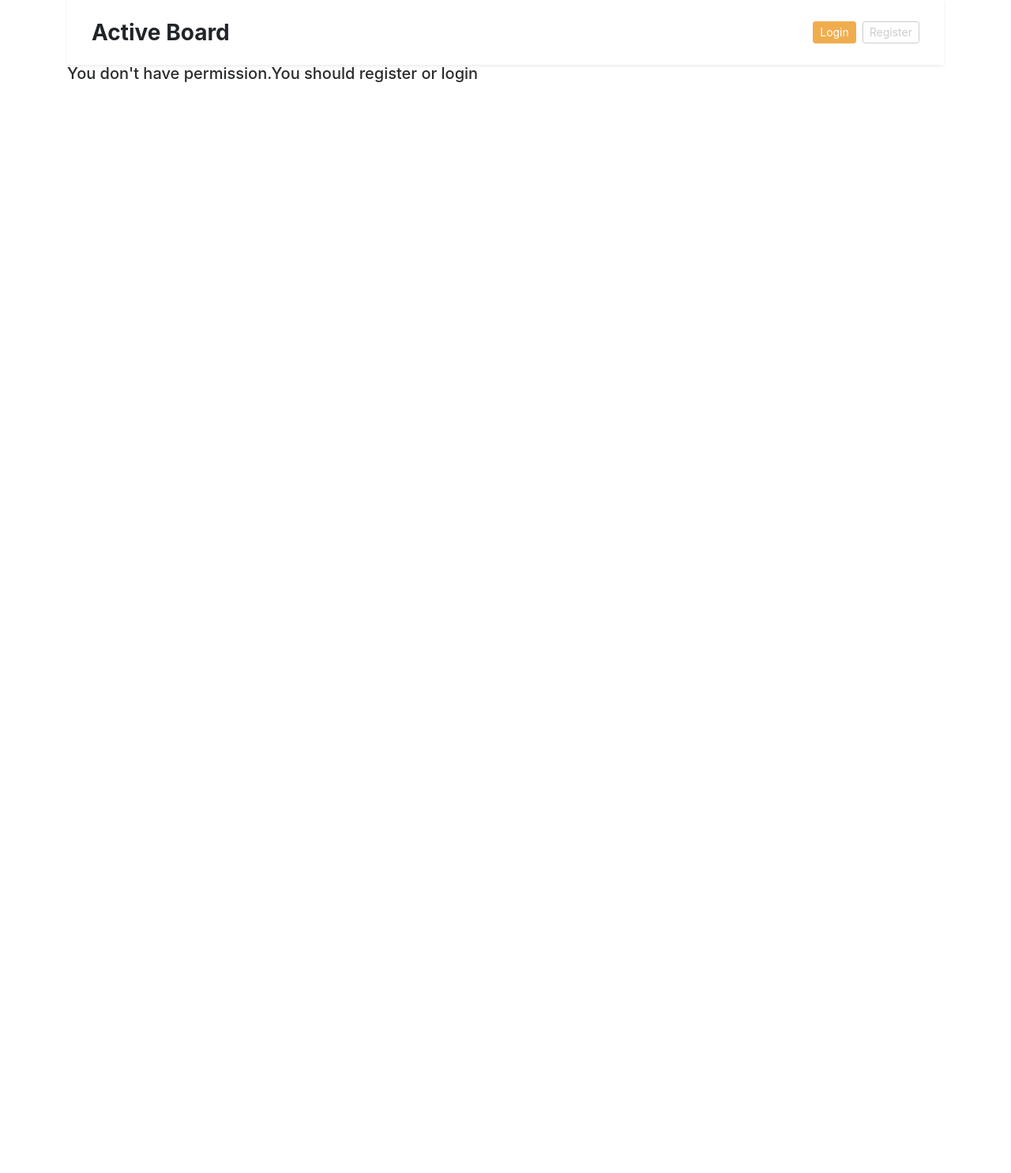
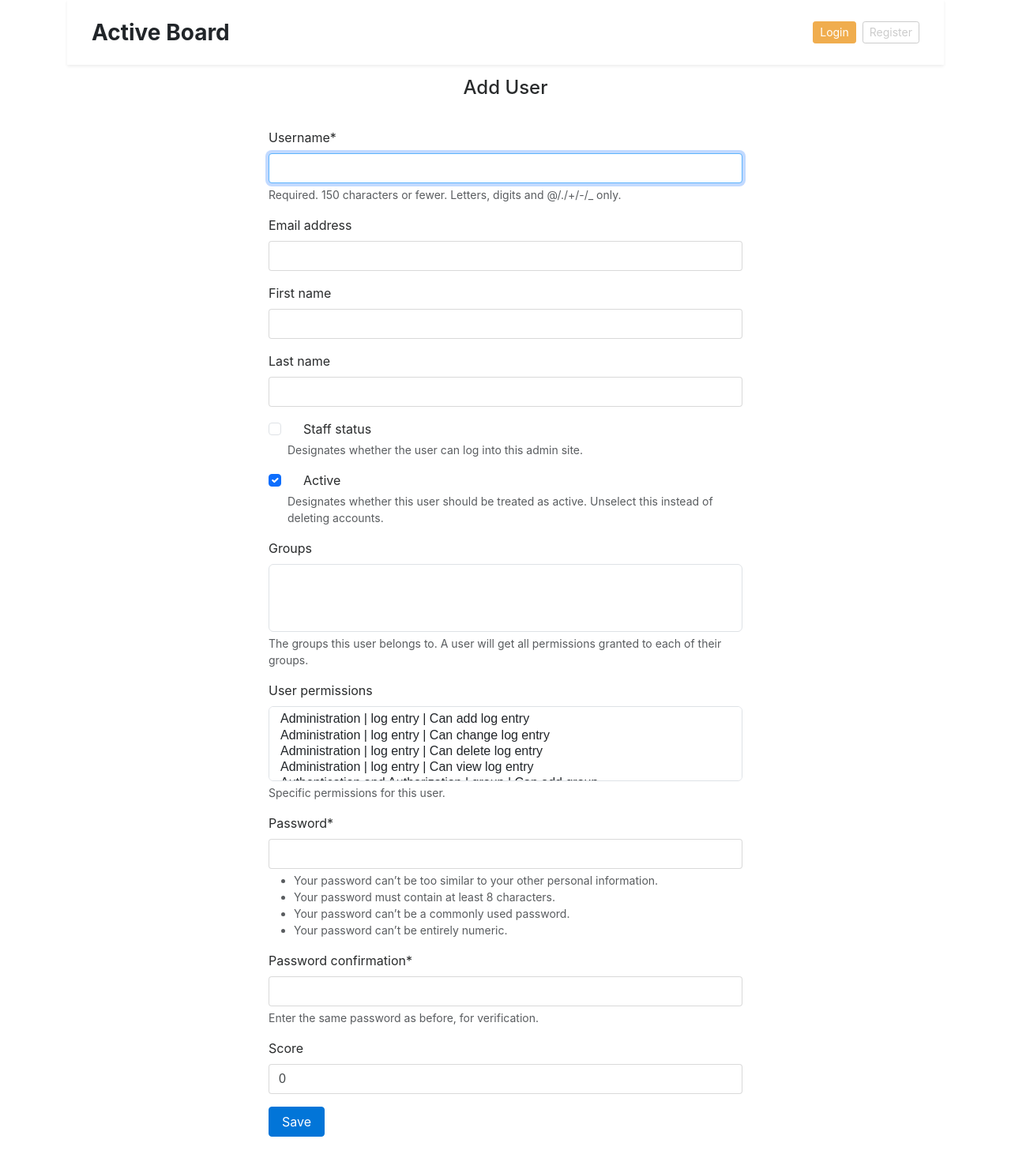
Before and after one commit to Ozodbek3105/Active-Board, a Django app: page /add_user/ in a window 1280 px wide. Shown: the whole page at 79% size. Before the commit the page ends 104 px from the top, so only its background shows below. Run offline with Django 5.2, Linux system fonts and the light colour scheme; lists and menus that the app fills with data are empty; some libraries are stand-ins or nearby versions.

Commit message:
base.html yangilandi

```diff
--- a/templates/base.html
+++ b/templates/base.html
@@ -63,14 +63,11 @@
             </div>
         </nav>
 
-        {% if user.is_authenticated %}
+
         {% block content %}
 
         {% endblock %}
-        {% else %}
 
-        <h5>You don't have permission.You should register or login</h5>
-        {% endif %}
     </div>
     <script src="https://cdn.jsdelivr.net/npm/bootstrap@5.3.3/dist/js/bootstrap.bundle.min.js" integrity="sha384-YvpcrYf0tY3lHB60NNkmXc5s9fDVZLESaAA55NDzOxhy9GkcIdslK1eN7N6jIeHz" crossorigin="anonymous"></script>
 </body>
--- a/users/admin.py
+++ b/users/admin.py
@@ -1,9 +1,9 @@
 from django.contrib import admin
 
-from users.models import Position, Tasks, Teg, UserStatus, Users
+from users.models import Position, Tasks, Teg, UserProfile, UserStatus
 
 # Register your models here.
-admin.site.register(Users)
+admin.site.register(UserProfile)
 admin.site.register(Position)
 
 admin.site.register(UserStatus)
--- a/users/forms.py
+++ b/users/forms.py
@@ -1,11 +1,43 @@
 from django import forms
-from .models import Tasks, Users  # Modelni import qilish kerak
+from django.contrib.auth.models import User, Permission
+from django.contrib.auth.forms import UserCreationForm
+from django import forms
+from .models import Tasks, UserProfile  # Modelni import qilish kerak
 
-class AddUserForm(forms.ModelForm):
+class AddUserForm(UserCreationForm):
+    score = forms.IntegerField(initial=0, required=False)
+
     class Meta:
-        model = Users
-        fields = ['first_name', 'last_name', 'position']
+        model = User
+        fields = ('username', 'email', 'first_name', 'last_name', 'is_staff', 'is_active', 'groups', 'user_permissions')
 
+    def clean_email(self):
+        email = self.cleaned_data.get('email')
+        if User.objects.filter(email=email).exists():
+            raise forms.ValidationError("This email address is already in use.")
+        return email
+
+    def save(self, commit=True):
+        user = super().save(commit=False)
+        if commit:
+            user.save()
+            UserProfile.objects.create(user=user, score=self.cleaned_data.get('score', 0))
+        return user
+
+class EditUserForm(forms.ModelForm):
+    score = forms.IntegerField(required=False)
+
+    class Meta:
+        model = User
+        fields = ('username', 'email', 'first_name', 'last_name', 'is_staff', 'is_active', 'is_superuser', 'groups', 'user_permissions')
+
+    def save(self, commit=True):
+        user = super().save(commit=False)
+        if commit:
+            user.save()
+            user.userprofile.score = self.cleaned_data.get('score', user.userprofile.score)
+            user.userprofile.save()
+        return user
 
 class AddTaskforUser(forms.ModelForm):
     class Meta:
@@ -13,15 +45,6 @@ class AddTaskforUser(forms.ModelForm):
         fields = ["name",'description','user','start_time','end_time',"teg"]
 
 
-class EditUserForm(forms.ModelForm):
-    class Meta:
-        model = Users
-        fields = ['first_name', 'last_name', 'position']
-
-from django import forms
-from django.contrib.auth.models import User
-from django.contrib.auth.forms import UserCreationForm
-from django.shortcuts import get_object_or_404
 
 
 class RegistrationForm(UserCreationForm):
--- a/users/models.py
+++ b/users/models.py
@@ -1,3 +1,4 @@
+from tkinter import CASCADE
 from django.contrib.auth.models import User
 
 from django.db import models
@@ -14,15 +15,16 @@ class Position(models.Model):
     def __str__(self):
         return f"{self.name}"
 
+
+class UserProfile(models.Model):
+    user = models.OneToOneField(User, on_delete=models.CASCADE)
+    score = models.IntegerField(default=0)
+    position = models.ForeignKey(Position,on_delete=models.CASCADE)
+
+    def __str__(self):
+        return f"{self.user.username} - Score: {self.score}"
+
 # Create your models here.
-class Users(models.Model):
-
-    user = models.OneToOneField(User,on_delete=models.CASCADE)
-    score = models.IntegerField(default=0)
-    position = models.ForeignKey(Position, on_delete=models.CASCADE)
-    # def __str__(self):
-    #     return f"{self.first_name} {self.last_name}"
-
 class UserStatus(models.Model):
     name = models.CharField(max_length=50)
 
@@ -42,7 +44,7 @@ class Tasks(models.Model):
     # Tasks modeli harbir userlar uchun vazifalar beriladi
     name = models.CharField(max_length=100)
     description = models.CharField(max_length=255)
-    user = models.ForeignKey(Users,on_delete=models.CASCADE)
+    user = models.ForeignKey(UserProfile,on_delete=models.CASCADE)
     start_time = models.DateTimeField(default=now, blank=True)
     end_time = models.DateTimeField(blank=True, null=True)
     # updated_at = models.DateTimeField(auto_now=True)  # Oxirgi yangilanish vaqti
--- a/users/views.py
+++ b/users/views.py
@@ -1,14 +1,15 @@
+from django.contrib.auth.models import User
 from django.utils.timezone import now
 from django.shortcuts import get_object_or_404, redirect, render
 from django.http import HttpResponse
 from users.forms import AddTaskforUser, AddUserForm, EditUserForm, RegistrationForm
-from users.models import Tasks, UserStatus, Users
+from users.models import Tasks, UserProfile, UserStatus
 from django.contrib.auth.forms import  AuthenticationForm
 from django.contrib import auth
-
+from django.db.models import Q
 # Create your views here.
 def home(request):
-    users = Users.objects.order_by("-score")
+    users = UserProfile.objects.order_by("-score")
     context = {
         "users":users
     }
@@ -28,28 +29,37 @@ def add_user(request):
             print(form.errors)
 
 def delete_user(request,id):
-    del_user = get_object_or_404(Users,id=id)
+    del_user = get_object_or_404(UserProfile,id=id)
     del_user.delete()
     return redirect('home')
 
-def user_status(request,id):
-    # user_status = get_object_or_404(Tasks,user__id=id)
-    # return render(request,"tasks.html",{"status":user_status})
-    user = get_object_or_404(Users,id=id)
-    tasks = Tasks.objects.filter(user__id=id,status__name = "Jarayonda")
-    done_task = Tasks.objects.filter(user__id=id).exclude(status__name = "Jarayonda")
-    # print(done_task,"00000000000000000000000")
-    print(tasks.all())
-    for task in tasks:
-        if not (task.start_time and task.end_time and task.start_time <= now() <= task.end_time):
-            task.status.name = "Bajarilmadi"
-        task.save()
+
+def user_status(request, id):
+    user = get_object_or_404(UserProfile, id=id)
+
+    # "Jarayonda" bo'lgan vazifalarni olish
+    tasks = Tasks.objects.filter(user__id=id, status__name="Jarayonda")
+
+    # "Jarayonda" bo'lmagan vazifalar
+    done_task = Tasks.objects.filter(user__id=id).exclude(status__name="Jarayonda")
+
+    # "Bajarilmadi" statusini olish
+    bajarilmadi_status = UserStatus.objects.get(name="Bajarilmadi")
+
+    # "Jarayonda" bo'lgan, ammo vaqt oralig'ida bo'lmaganlarni yangilash
+    Tasks.objects.filter(
+        user__id=id,
+        status__name="Jarayonda"
+    ).filter(~Q(start_time__lte=now(), end_time__gte=now())).update(status=bajarilmadi_status)
+
+    print("Foydalanuvchi:", user.user.first_name)  # Debug ma'lumot
+
     context = {
-        "tasks":tasks,
-        "user":user,
-        "donetasks":done_task
+        "tasks": tasks,
+        "user": user,
+        "donetasks": done_task
     }
-    # print(user,"0000000000000000000000000000000000000000000000")
+
     return render(request, "tasks.html", context)
 
 
@@ -94,7 +104,7 @@ def add_task_for_user(request):
             print(form.errors)
 
 def edit_user(request,id):
-    user = get_object_or_404(Users,id=id)
+    user = get_object_or_404(UserProfile,id=id)
     if request.method == "GET":
         form = EditUserForm(instance=user)
         context = {
```
Also changed, not shown: templates/index.html (+7 -4 lines), templates/tasks.html (+3 -4 lines), db.sqlite3, users/migrations/0001_initial.py, users/migrations/0002_teg_userstatus_tasks.py (deleted).
